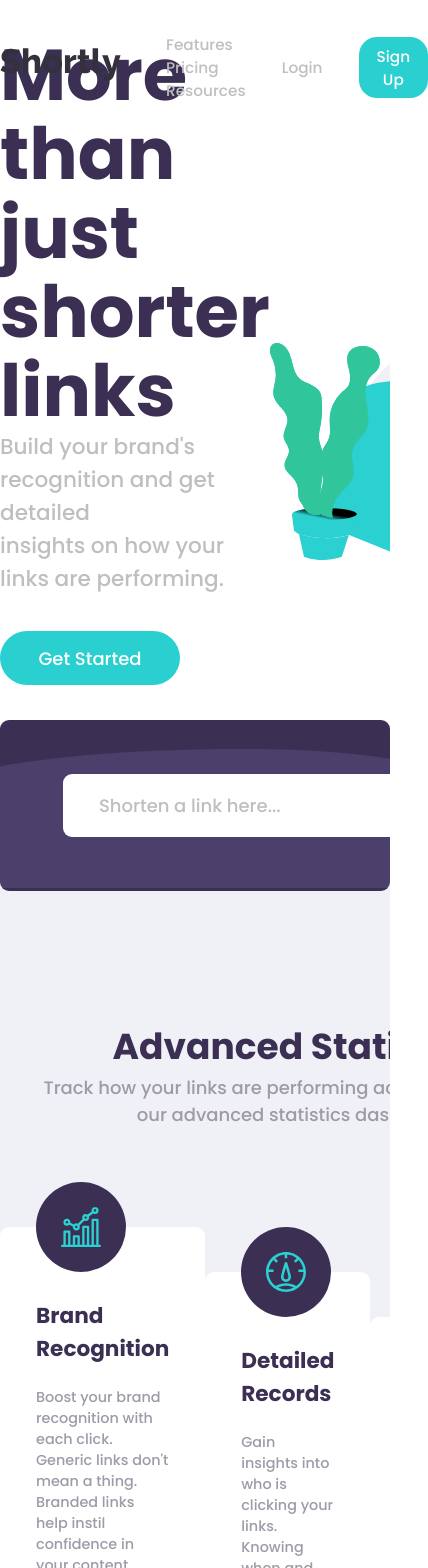
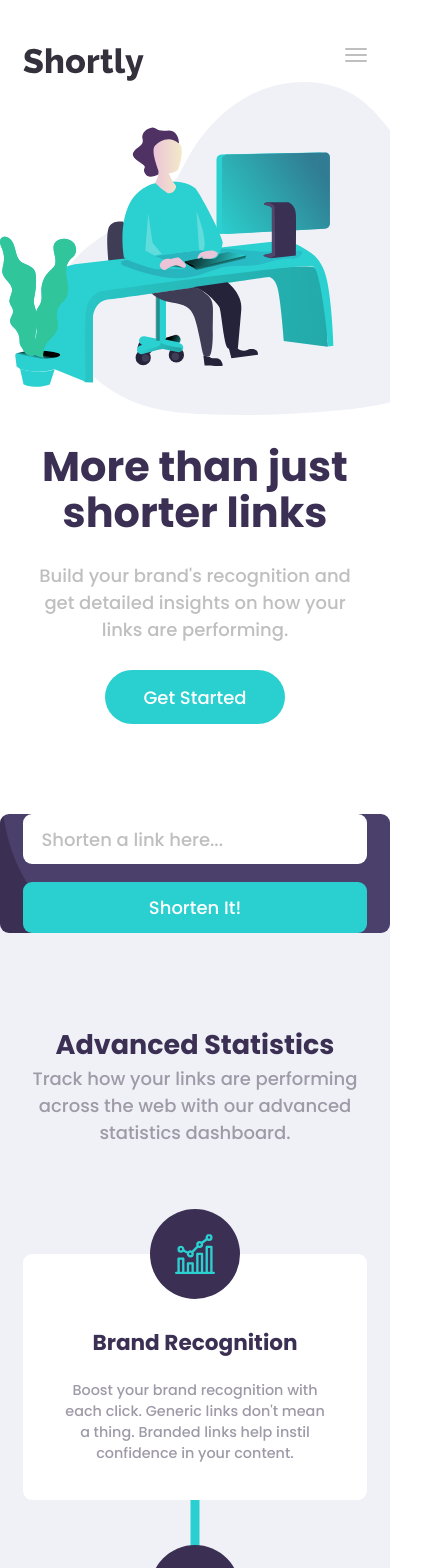
Before and after one commit to heyralfs/shortly-frontend-coding-challenge, a React (Create React App) app: page / in a window 390 px wide. Shown: the top 1568 px of the page, 428 px wide, since content can reach past the window. Built offline with nearby package versions, Linux system fonts and the light colour scheme.

Commit message:
mobile adjustments

```diff
--- a/src/components/Card/style.js
+++ b/src/components/Card/style.js
@@ -41,6 +41,22 @@ const CardBody = styled.div`
       font-size: 0.8rem;
     }
   }
+
+  @media (max-width: 768px) {
+    margin: 0 auto;
+    z-index: 2;
+
+    text-align: center;
+
+    .card--icon {
+      left: 50%;
+      transform: translateX(-50%);
+    }
+    &.card--2,
+    &.card--3 {
+      top: 0;
+    }
+  }
 `;
 
 export default CardBody;
--- a/src/components/Footer/style.js
+++ b/src/components/Footer/style.js
@@ -51,6 +51,34 @@ const FooterContainer = styled.footer`
       }
     }
   }
+
+  @media (max-width: 768px) {
+    text-align: center;
+
+    .container {
+      display: flex;
+      flex-direction: column;
+      align-items: center;
+      gap: 0;
+    }
+
+    .footer--logo {
+      margin-bottom: 3rem;
+    }
+
+    .footer--features,
+    .footer--resources,
+    .footer--company {
+      margin-bottom: 2.5rem;
+    }
+
+    .footer--socialLinks {
+      width: 100%;
+      max-width: 9rem;
+      ul {
+      }
+    }
+  }
 `;
 
 export default FooterContainer;
--- a/src/components/Header/index.js
+++ b/src/components/Header/index.js
@@ -2,8 +2,11 @@ import React from "react";
 import HeaderContainer from "./style";
 import { ReactComponent as Logo } from "../../images/logo.svg";
 import { NavLink } from "react-router-dom";
+import useMediaQuery from "../../hooks/useMediaQuery";
 
 const Header = () => {
+  const isMobile = useMediaQuery("(max-width: 768px)");
+
   return (
     <HeaderContainer>
       <div className="container">
@@ -11,6 +14,8 @@ const Header = () => {
           <NavLink to="/">
             <Logo className="logo" />
           </NavLink>
+
+          {!isMobile && (
             <ul className="navLinks">
               <li className="navLinksItem">
                 <NavLink to="/">Features</NavLink>
@@ -22,12 +27,17 @@ const Header = () => {
                 <NavLink to="/">Resources</NavLink>
               </li>
             </ul>
+          )}
         </nav>
 
+        {!isMobile ? (
           <div>
             <span className="login">Login</span>
             <button className="btn signUp">Sign Up</button>
           </div>
+        ) : (
+          <div className="mobileMenuIcon"></div>
+        )}
       </div>
     </HeaderContainer>
   );
--- a/src/components/Header/style.js
+++ b/src/components/Header/style.js
@@ -55,6 +55,26 @@ const HeaderContainer = styled.header`
     padding: 0.4rem 1rem;
     margin-left: 2rem;
   }
+
+  @media (max-width: 768px) {
+    .mobileMenuIcon {
+      color: ${({ theme }) => theme.colors.primary.Gray};
+      position: absolute;
+      right: 1.3rem;
+      top: 3rem;
+      cursor: pointer;
+
+      &:after {
+        content: "";
+        display: block;
+        width: 1.2rem;
+        height: 2px;
+        border-radius: 2px;
+        background: currentColor;
+        box-shadow: 0 6px currentColor, 0 -6px currentColor;
+      }
+    }
+  }
 `;
 
 export default HeaderContainer;
--- a/src/components/Shorter/style.js
+++ b/src/components/Shorter/style.js
@@ -54,6 +54,31 @@ const FormContainer = styled.div`
     color: ${({ theme }) => theme.colors.secondary.Red};
     font-size: 0.9rem;
   }
+
+  @media (max-width: 768px) {
+    width: calc(100% - 2.6rem);
+    margin: 0 1.3rem;
+    padding: 1.2rem;
+
+    background: ${({ theme }) => theme.colors.primary.DarkViolet}
+      url(${(props) => props.bgMobile}) no-repeat center center;
+    background-size: cover;
+
+    form {
+      display: flex;
+      flex-direction: column;
+      gap: 1rem;
+      padding: 0;
+
+      input,
+      .btn {
+        height: 2.8rem;
+        border: none;
+        margin: 0;
+        padding: 0 1rem;
+      }
+    }
+  }
 `;
 
 export default FormContainer;
--- a/src/globalStyle.js
+++ b/src/globalStyle.js
@@ -70,7 +70,12 @@ const GlobalStyle = createGlobalStyle`
     width: 100%;
     max-width: 1100px;
     margin: auto;
+
+    @media (max-width: 768px) {
+      padding: 0 1.3rem;
+    }
   }
+
 `;
 
 export default GlobalStyle;
--- /dev/null
+++ b/src/hooks/useMediaQuery/index.js
@@ -0,0 +1,22 @@
+import React from "react";
+
+const useMediaQuery = (media) => {
+  const [match, setMatch] = React.useState(null);
+
+  React.useEffect(() => {
+    function changeMatch() {
+      const { matches } = window.matchMedia(media);
+      setMatch(matches);
+    }
+
+    changeMatch();
+
+    window.addEventListener("resize", changeMatch);
+
+    return () => window.removeEventListener("resize", changeMatch);
+  }, [media]);
+
+  return match;
+};
+
+export default useMediaQuery;
--- a/src/pages/Home/BoostTodaySection/index.js
+++ b/src/pages/Home/BoostTodaySection/index.js
@@ -6,9 +6,11 @@ import BoostBgMobile from "../../../images/bg-boost-mobile.svg";
 const BoostTodaySection = () => {
   return (
     <Section bgDesktop={BoostBgDesktop} bgMobile={BoostBgMobile}>
-      <h1>Boost your links today</h1>
+      <div className="container">
+        <h1>Boost your links today</h1>
 
-      <button className="btn">Get Started</button>
+        <button className="btn">Get Started</button>
+      </div>
     </Section>
   );
 };
--- a/src/pages/Home/BoostTodaySection/style.js
+++ b/src/pages/Home/BoostTodaySection/style.js
@@ -23,6 +23,24 @@ const Section = styled.section`
     height: 4rem;
     border-radius: 5rem;
   }
+
+  @media (max-width: 768px) {
+    background: ${({ theme }) => theme.colors.primary.DarkViolet}
+      url(${(props) => props.bgMobile});
+    text-align: center;
+    height: 16rem;
+
+    h1 {
+      font-size: 1.5rem;
+      margin-bottom: 1rem;
+    }
+
+    .btn {
+      width: 10rem;
+      height: 3rem;
+      border-radius: 5rem;
+    }
+  }
 `;
 
 export default Section;
--- a/src/pages/Home/CardsSection/style.js
+++ b/src/pages/Home/CardsSection/style.js
@@ -35,6 +35,44 @@ const Section = styled.section`
     position: relative;
     top: 65%;
   }
+
+  @media (max-width: 768px) {
+    padding-bottom: 5rem;
+
+    .container {
+      display: flex;
+      flex-direction: column;
+
+      .text {
+        margin-top: 5rem;
+
+        h2 {
+          font-size: 1.5rem;
+        }
+
+        p {
+          br {
+            display: none;
+          }
+        }
+      }
+
+      .cards {
+        display: flex;
+        flex-direction: column;
+        margin-top: 3rem;
+
+        .cards--divisor {
+          height: 5rem;
+          width: 0.5rem;
+          background-color: ${({ theme }) => theme.colors.primary.Cyan};
+          left: 50%;
+          transform: translateX(-50%);
+          z-index: 1;
+        }
+      }
+    }
+  }
 `;
 
 export default Section;
--- a/src/pages/Home/MainSection/style.js
+++ b/src/pages/Home/MainSection/style.js
@@ -6,7 +6,6 @@ const Section = styled.section`
 
   .main--img {
     background: url(${(props) => props.bg}) left center no-repeat;
-
     height: 100%;
     width: 200%;
   }
@@ -42,6 +41,46 @@ const Section = styled.section`
     height: 3rem;
     border-radius: 3rem;
   }
+
+  // mobile
+  @media (max-width: 768px) {
+    height: auto;
+
+    .container {
+      display: flex;
+      flex-direction: column-reverse;
+      padding: 0;
+
+      .main--img {
+        margin-top: 3rem;
+        width: 100%;
+        min-height: 100vw;
+        background-position-x: left;
+        background-size: 130%;
+      }
+
+      & > div {
+        padding: 0 1.3rem;
+        text-align: center;
+
+        h1 {
+          font-size: 2.3rem;
+          margin-bottom: 1.5rem;
+        }
+
+        h2 {
+          font-size: 1rem;
+          br {
+            display: none;
+          }
+        }
+
+        .btn {
+          margin: 1.5rem auto 5rem auto;
+        }
+      }
+    }
+  }
 `;
 
 export default Section;
--- a/src/pages/Home/ShortenSection/index.js
+++ b/src/pages/Home/ShortenSection/index.js
@@ -7,7 +7,6 @@ const ShortenSection = () => {
   const [shortenedUrls, setShortenedUrls] = React.useState([]);
 
   return (
-    <>
     <Section>
       <div className="shorterWrapper">
         <Shorter
@@ -23,7 +22,6 @@ const ShortenSection = () => {
         </div>
       </div>
     </Section>
-    </>
   );
 };
 
```
Lines whose indentation alone changed are shown as unchanged.
